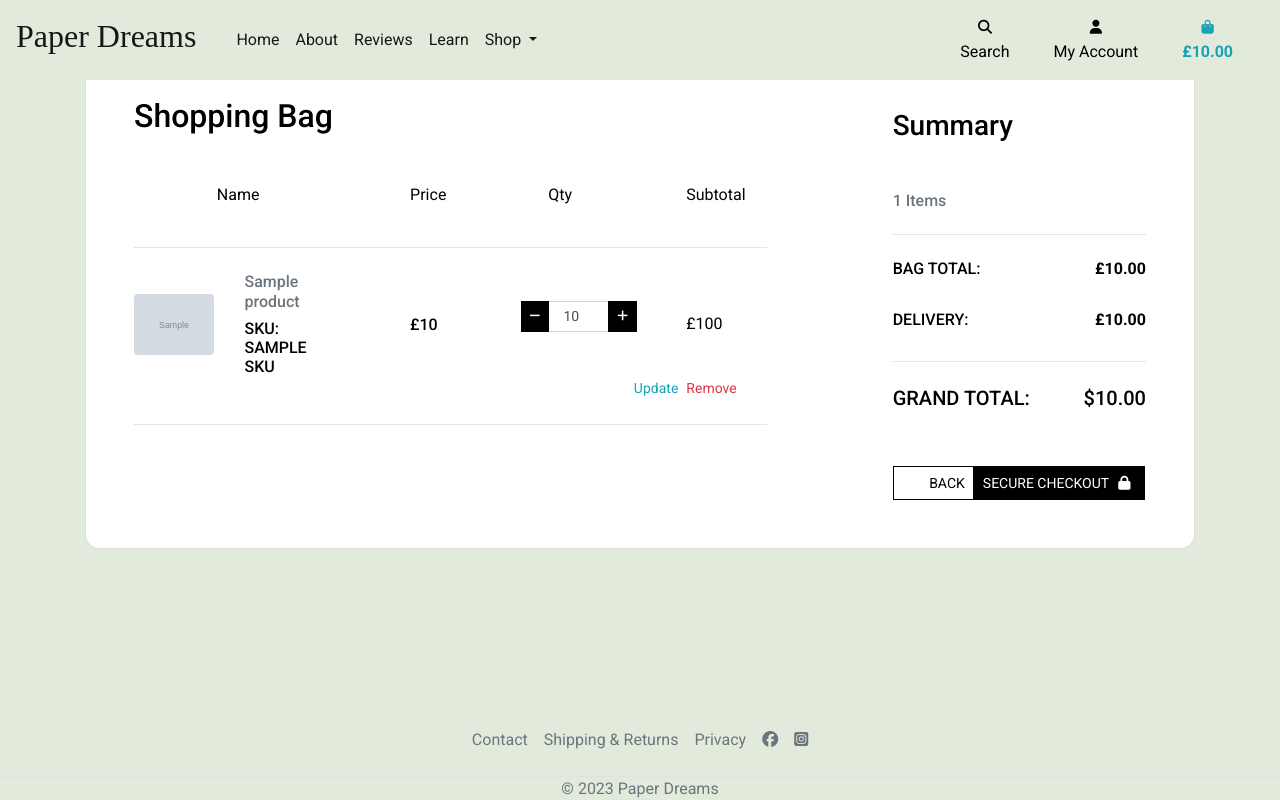
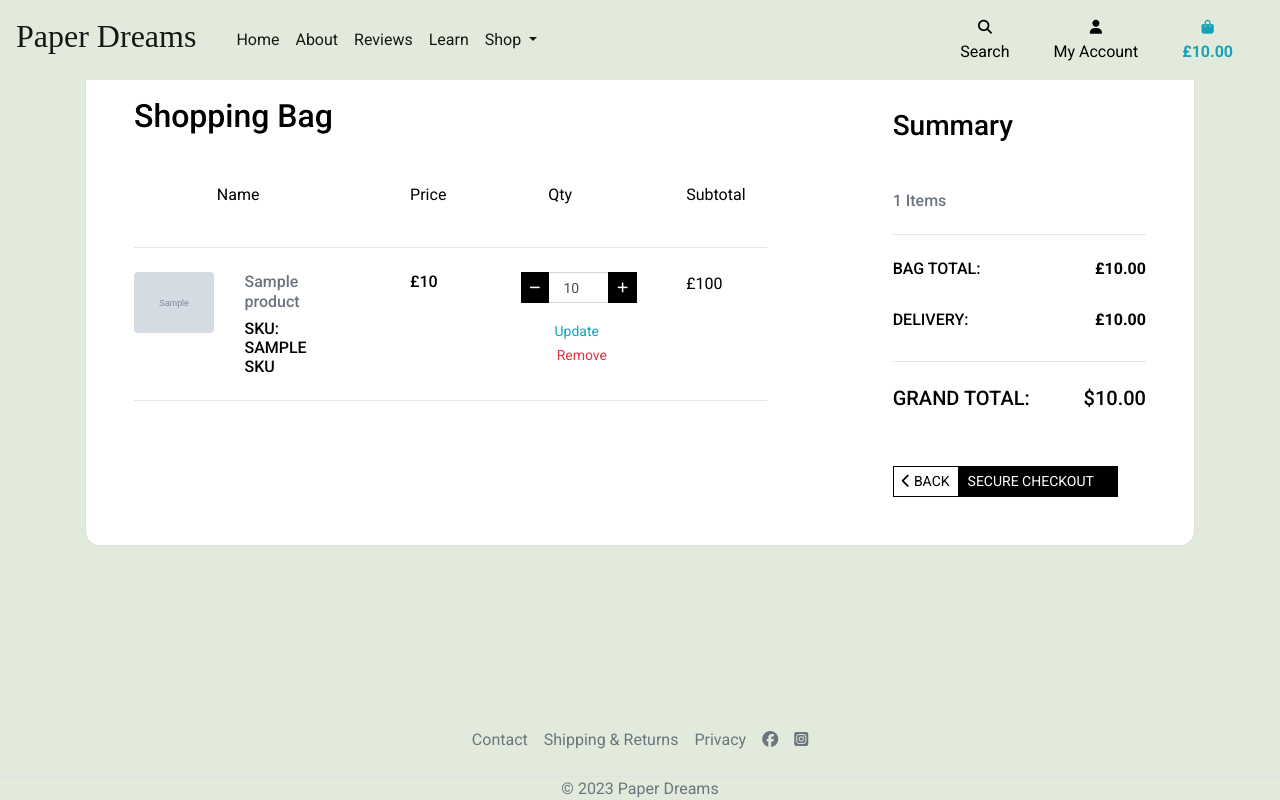
Before and after one commit to leah-jala/PP5-PaperDreams7Apr, a Django app: template bag/templates/bag/bag.html in a window 1280 px wide. Run offline with Django 3.2, Linux system fonts and the light colour scheme; the template is opened without the code that fills it: most values are stand-ins (such as "Sample title", 1, 10 or a date in 2020); grey boxes marked "Sample" are stand-in pictures; some libraries are stand-ins or nearby versions; some web fonts are replaced.

Commit message:
Bug fix: move update/remove links so JS will work

```diff
--- a/bag/static/bag/css/bag.css
+++ b/bag/static/bag/css/bag.css
@@ -4,6 +4,10 @@ body{
 
 .icon {
     color: white; !important
+}
+
+.bag-icons {
+    color:black;
 }
 
 .footer-background{
--- a/bag/templates/bag/bag.html
+++ b/bag/templates/bag/bag.html
@@ -45,7 +45,7 @@
                                 </div>
 
                                 {% for item in bag_items %}
-                                <div class="row mb-0 d-flex justify-content-between align-items-center">
+                                <div class="row mb-0 d-flex justify-content-between align-items-start">
                                     <div class="col-md-2 col-lg-2 col-xl-2">
                                         <img class="img-fluid rounded" src="{{ item.product.image.url }}">
                                     </div>
@@ -56,8 +56,8 @@
                                     <div class="col-md-3 col-lg-2 col-xl-2 offset-lg-1">
                                         <h6 class="mb-0">£{{ item.product.price }}</h6>
                                     </div>
-                                    <div class="col-md-3 col-lg-3 col-xl-3 d-flex">
-                                        <form class="form update-form" method="POST" action="">
+                                    <div class="col-md-3 col-lg-3 col-xl-3 d-flex ">
+                                        <form class="form update-form" method="POST" action="{% url 'adjust_bag' item.item_id %}">
                                             {% csrf_token %}
                                             <div class="form-group">
                                                 <div class="input-group">
@@ -83,16 +83,17 @@
                                                     </div>
                                                 </div>
                                             </div>
+                                            <div class="row col-12 mt-0 justify-content-end">
+                                                <a class="update-link text-info mr-2"><small>Update</small></a>
+                                                <a class="remove-item text-danger" id="remove_{{ item.item_id }}"><small>Remove</small></a>
+                                            </div>
                                         </form>
                                     </div>
                                     <div class="col-md-3 col-lg-2 col-xl-2 d-flex">
                                         <p class="my-0">£{{ item.product.price | calc_subtotal:item.quantity }}</p>
                                     </div>
                                 </div>
-                                <div class="row col-12 mt-0 justify-content-end">
-                                    <a class="update-link text-info mr-2"><small>Update</small></a>
-                                    <a class="remove-item text-danger" id="remove_{{ item.item_id }}" data-size="{{ item.size }}"><small>Remove</small></a>
-                                </div>
+
 
                                 <hr class="my-4">
                                 {% endfor %}
@@ -123,14 +124,14 @@
 
                                 <div class="d-flex justify-content">
                                     <a href="{% url 'products' %}" class="btn btn-outline-black rounded-0 btn-sm same">
-                                        <span class="icon">
+                                        <span class="bag-icons">
                                             <i class="fas fa-chevron-left"></i>
                                         </span>
                                         <span class="text-uppercase">Back</span>
                                     </a>
                                     <a href="" class="btn btn-black rounded-0 btn-sm same-size-btn">
                                         <span class="text-uppercase">Secure Checkout</span>
-                                        <span class="icon">
+                                        <span class="bag-icons">
                                             <i class="fas fa-lock cart-icon"></i>
                                         </span>
                                     </a>
@@ -146,8 +147,8 @@
 </div>
 {% else %}
 <p class="lead mb-5">Your bag is empty.</p>
-<a href="{% url 'products' %}" class="btn btn-outline-black rounded-0 btn-lg">
-    <span class="icon">
+<a href="{% url 'products' %}" class="m-4 btn btn-outline-black rounded-0 btn-lg">
+    <span class="bag-icons">
         <i class="fas fa-chevron-left"></i>
     </span>
     <span class="text-uppercase">Keep Shopping</span>
@@ -163,11 +164,11 @@
     <script type="text/javascript">
         // Update quantity on click
         $('.update-link').click(function(e) {
-        var form = $(this).prev('.update-form');
+            var form = $(this).closest('.update-form');
             form.submit();
         })
 
-    /$('.remove-item').click(function(e) {
+        $('.remove-item').click(function(e) {
             var csrfToken = "{{ csrf_token }}";
             var itemId = $(this).attr('id').split('remove_')[1];
             var url = `/bag/remove/${itemId}/`;
@@ -177,6 +178,5 @@
                 location.reload();
             });
         });
-
     </script>
 {% endblock %}
--- a/static/css/base.css
+++ b/static/css/base.css
@@ -6,6 +6,8 @@ html {
 }
 
 body {
+    max-width: 1600px;
+    margin: 0 auto;
     background-color: #e2ebdb;
     font-family: 'Roboto', sans-serif;
     color: black;
@@ -28,6 +30,7 @@ a.dropdown-item.active {
     color: #212529;
 }
 .navbar {
+    max-width: 1600px;
     background-color: #e2ebdb;
 }
 
@@ -68,7 +71,6 @@ a.dropdown-item.active {
     color: white !important;
   }
 
-  .btt-link,
   .update-link,
   .reomve-item {
     cursor: pointer;
```
Also changed, not shown: bag/views.py (+10 -6 lines). Lines whose indentation alone changed are shown as unchanged.
